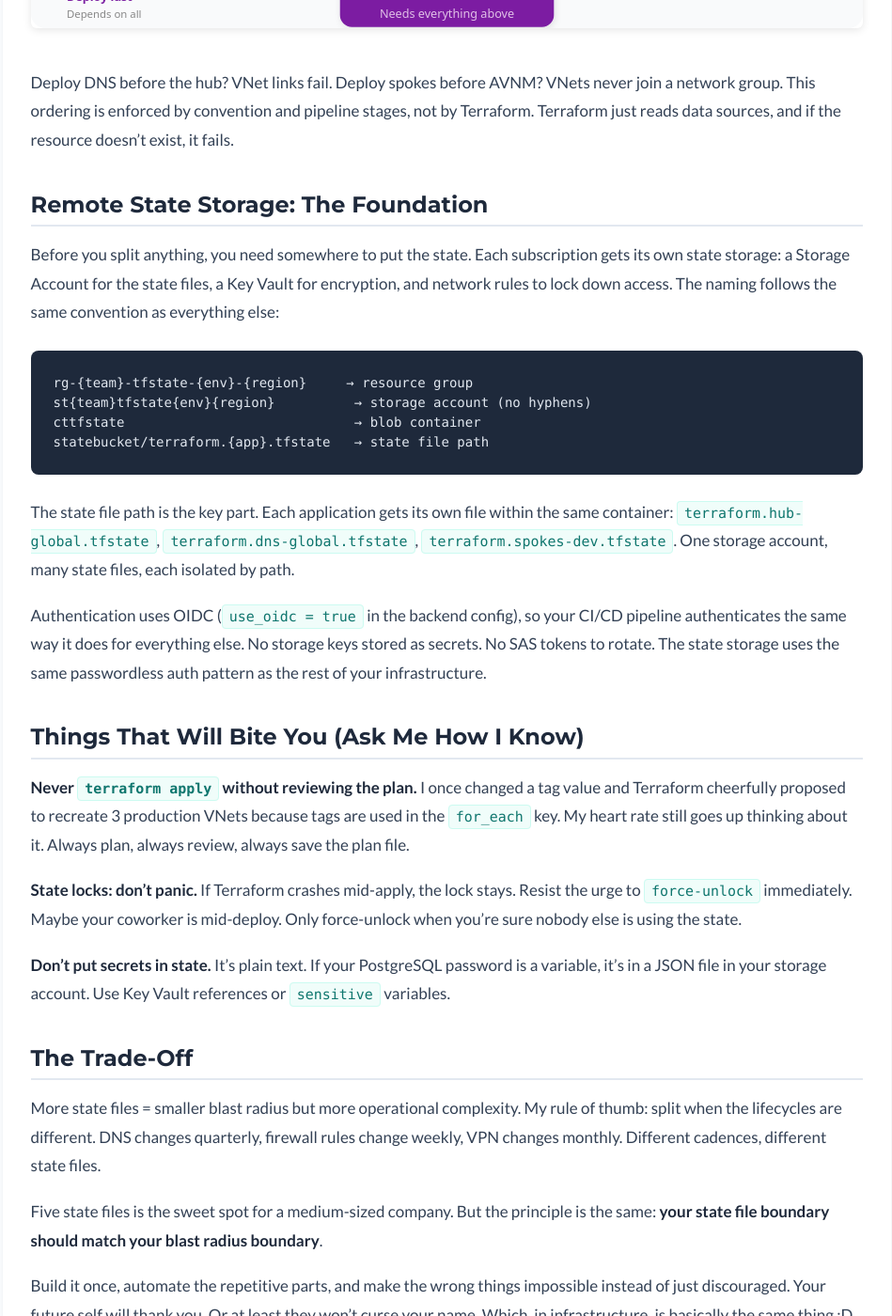
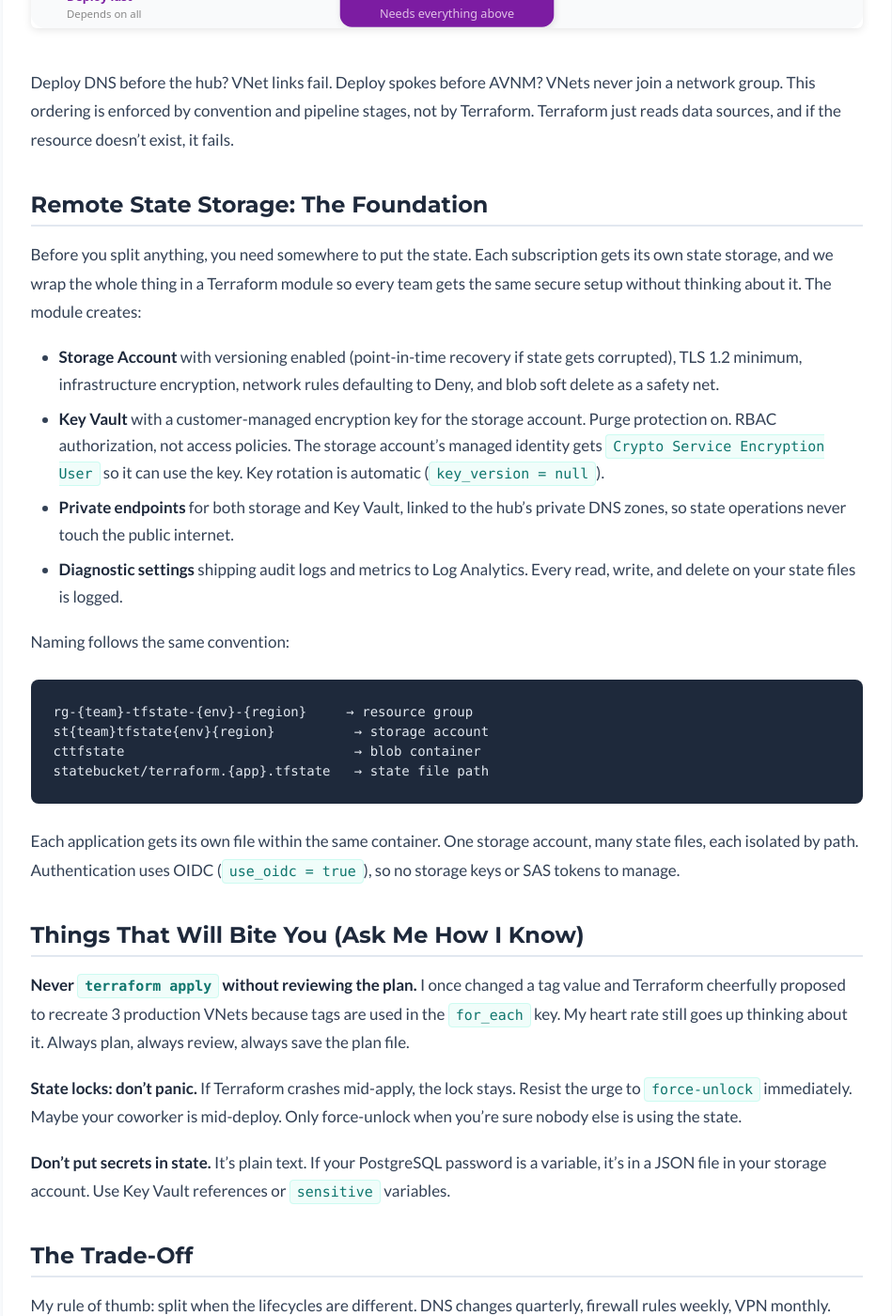
Before and after one commit to aminueza/aminueza.github.io, a Jekyll site: the page built from _posts/2026-03-11-terraform-state-is-a-liability.md, in a window 1280 px wide and 1400 px high, scrolled down 3118 px. Shown: the whole window at 94% size, without its empty margins (165-1114 px from the left). Built offline with Jekyll 4.4.1, drawn with Linux system fonts in a browser that asks for light colours; nearby versions of some CDN libraries; a style sheet for code colours, icons or effects is not loaded; some of the changed text lies outside the part shown.

Commit message:
Enrich remote state storage section with module security details
Added: customer-managed Key Vault encryption with auto-rotation,
private endpoints for storage and KV, blob versioning and soft delete,
diagnostic settings for audit logging, network deny-by-default rules.

Co-Authored-By: Claude Opus 4.6 (1M context) <noreply@anthropic.com>

````diff
--- a/_posts/2026-03-11-terraform-state-is-a-liability.md
+++ b/_posts/2026-03-11-terraform-state-is-a-liability.md
@@ -58,18 +58,23 @@ Deploy DNS before the hub? VNet links fail. Deploy spokes before AVNM? VNets nev
 
 ## Remote State Storage: The Foundation
 
-Before you split anything, you need somewhere to put the state. Each subscription gets its own state storage: a Storage Account for the state files, a Key Vault for encryption, and network rules to lock down access. The naming follows the same convention as everything else:
+Before you split anything, you need somewhere to put the state. Each subscription gets its own state storage, and we wrap the whole thing in a Terraform module so every team gets the same secure setup without thinking about it. The module creates:
+
+- **Storage Account** with versioning enabled (point-in-time recovery if state gets corrupted), TLS 1.2 minimum, infrastructure encryption, network rules defaulting to Deny, and blob soft delete as a safety net.
+- **Key Vault** with a customer-managed encryption key for the storage account. Purge protection on. RBAC authorization, not access policies. The storage account's managed identity gets `Crypto Service Encryption User` so it can use the key. Key rotation is automatic (`key_version = null`).
+- **Private endpoints** for both storage and Key Vault, linked to the hub's private DNS zones, so state operations never touch the public internet.
+- **Diagnostic settings** shipping audit logs and metrics to Log Analytics. Every read, write, and delete on your state files is logged.
+
+Naming follows the same convention:
 
 ```
 rg-{team}-tfstate-{env}-{region}     → resource group
-st{team}tfstate{env}{region}          → storage account (no hyphens)
+st{team}tfstate{env}{region}          → storage account
 cttfstate                             → blob container
 statebucket/terraform.{app}.tfstate   → state file path
 ```
 
-The state file path is the key part. Each application gets its own file within the same container: `terraform.hub-global.tfstate`, `terraform.dns-global.tfstate`, `terraform.spokes-dev.tfstate`. One storage account, many state files, each isolated by path.
-
-Authentication uses OIDC (`use_oidc = true` in the backend config), so your CI/CD pipeline authenticates the same way it does for everything else. No storage keys stored as secrets. No SAS tokens to rotate. The state storage uses the same passwordless auth pattern as the rest of your infrastructure.
+Each application gets its own file within the same container. One storage account, many state files, each isolated by path. Authentication uses OIDC (`use_oidc = true`), so no storage keys or SAS tokens to manage.
 
 ## Things That Will Bite You (Ask Me How I Know)
 
@@ -81,8 +86,6 @@ Authentication uses OIDC (`use_oidc = true` in the backend config), so your CI/C
 
 ## The Trade-Off
 
-More state files = smaller blast radius but more operational complexity. My rule of thumb: split when the lifecycles are different. DNS changes quarterly, firewall rules change weekly, VPN changes monthly. Different cadences, different state files.
-
-Five state files is the sweet spot for a medium-sized company. But the principle is the same: **your state file boundary should match your blast radius boundary**.
+My rule of thumb: split when the lifecycles are different. DNS changes quarterly, firewall rules weekly, VPN monthly. Different cadences, different state files. **Your state file boundary should match your blast radius boundary.**
 
 Build it once, automate the repetitive parts, and make the wrong things impossible instead of just discouraged. Your future self will thank you. Or at least they won't curse your name. Which, in infrastructure, is basically the same thing :D
````
